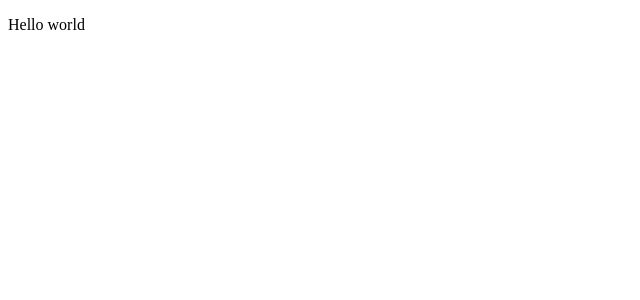
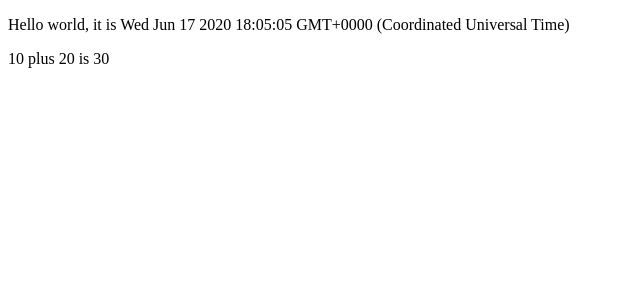
Before and after one commit to Kevinacus/fullstackopen_course, a React (Create React App) app in the folder part1/: page / in a window 1280 px wide. Shown: the top 300 px of the page, without its empty margins (0-640 px from the left). Built offline with nearby package versions, Linux system fonts and the light colour scheme.

Commit message:
Adding dynamic content

```diff
--- a/part1/src/index.js
+++ b/part1/src/index.js
@@ -2,10 +2,16 @@
 import ReactDOM from 'react-dom'
 
 const App = () => {
-  console.log('Hello from component')
+  const now = new Date()
+  const a = 10
+  const b = 20
+
   return (
     <div>
-      <p>Hello world</p>
+      <p>Hello world, it is {now.toString()}</p>
+      <p>
+        {a} plus {b} is {a + b}
+      </p>
     </div>
   )
 }
```
